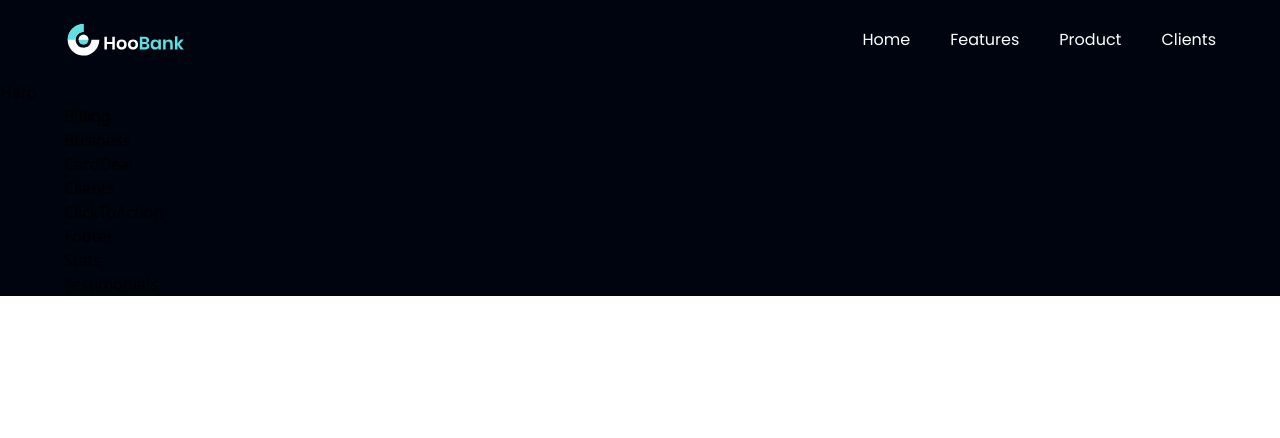
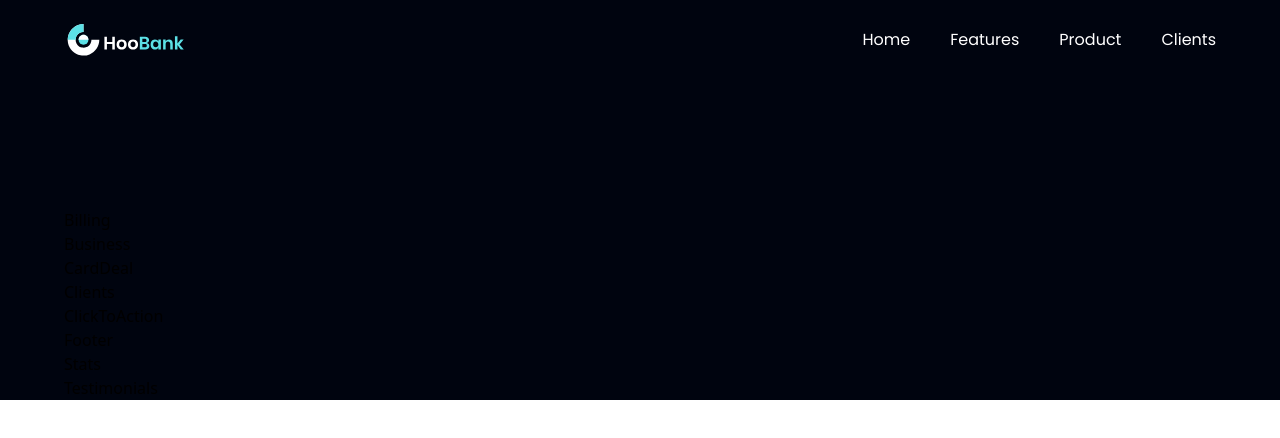
Before and after one commit to Richie1136/BusinessApp, a React (Create React App) app in the folder businessapp/: page / in a window 1280 px wide. Shown: the top 438 px of the page. Built offline with nearby package versions, Linux system fonts and the light colour scheme.

Commit message:
Building out the Hero component

```diff
--- a/businessapp/src/components/hero/Hero.js
+++ b/businessapp/src/components/hero/Hero.js
@@ -1,8 +1,10 @@
+import styles from "../../style"
+import { discount, robot } from "../../assets"
 
-const Hero = () => {
-  return (
-    <div>Hero</div>
-  )
-}
+const Hero = () => (
+  <section id='home' className={`flex md:flex-row flex-col ${styles.paddingY}`}>
+
+  </section>
+)
 
 export default Hero
```
